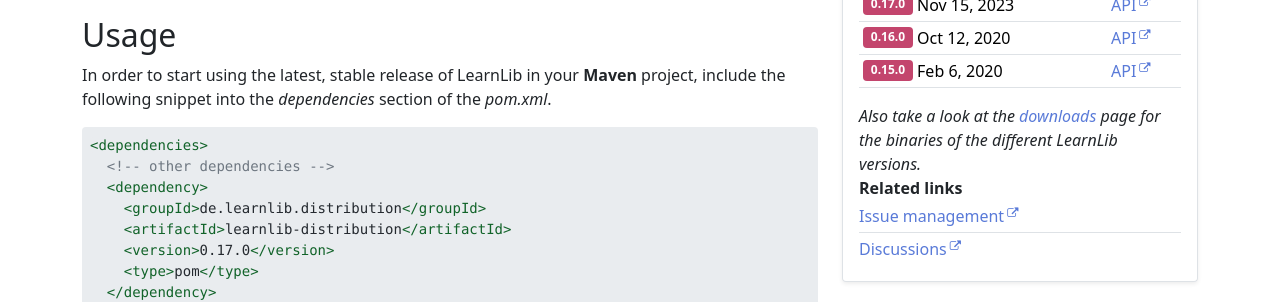
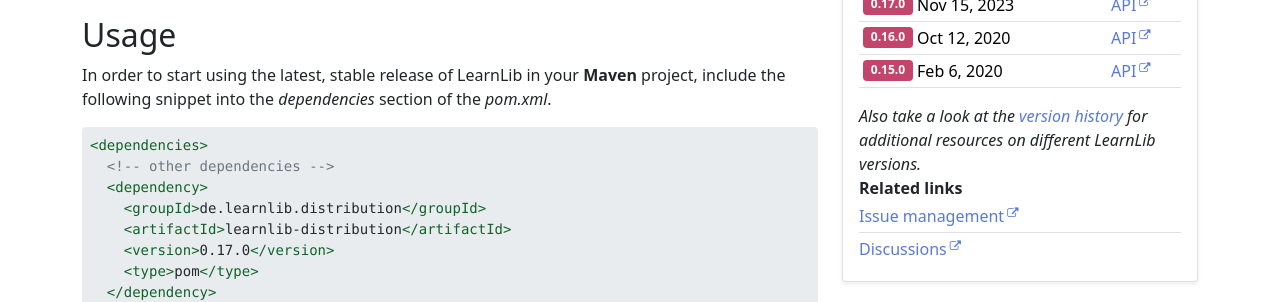
Before and after one commit to LearnLib/learnlib.github.io, a Jekyll site: the page built from index.md, in a window 1280 px wide and 900 px high, scrolled down 578 px. Shown: the part 155-457 px from the top of the window. Built offline with Jekyll 4.4.1, drawn with Linux system fonts in a browser that asks for light colours.

Commit message:
fix sidebar wording

```diff
--- a/_includes/sidebar/automatalib.html
+++ b/_includes/sidebar/automatalib.html
@@ -29,8 +29,8 @@
                 </tr>
                 </tbody>
             </table>
-            <em>Also take a look at the <a href="{% link pages/version-history.md %}">downloads</a> page for the binaries of the
-                different LearnLib versions.</em>
+            <em>Also take a look at the <a href="{% link pages/version-history.md %}">version history</a> for additional
+                resources on different AutomataLib versions.</em>
             <br>
             <strong>Related links</strong>
             <ul>
--- a/_includes/sidebar/learnlib.html
+++ b/_includes/sidebar/learnlib.html
@@ -29,8 +29,8 @@
                 </tr>
                 </tbody>
             </table>
-            <em>Also take a look at the <a href="{% link pages/version-history.md %}">downloads</a> page for the
-                binaries of the different LearnLib versions.</em>
+            <em>Also take a look at the <a href="{% link pages/version-history.md %}">version history</a> for additional
+                resources on different LearnLib versions.</em>
             <br>
             <strong>Related links</strong>
             <ul>
```
